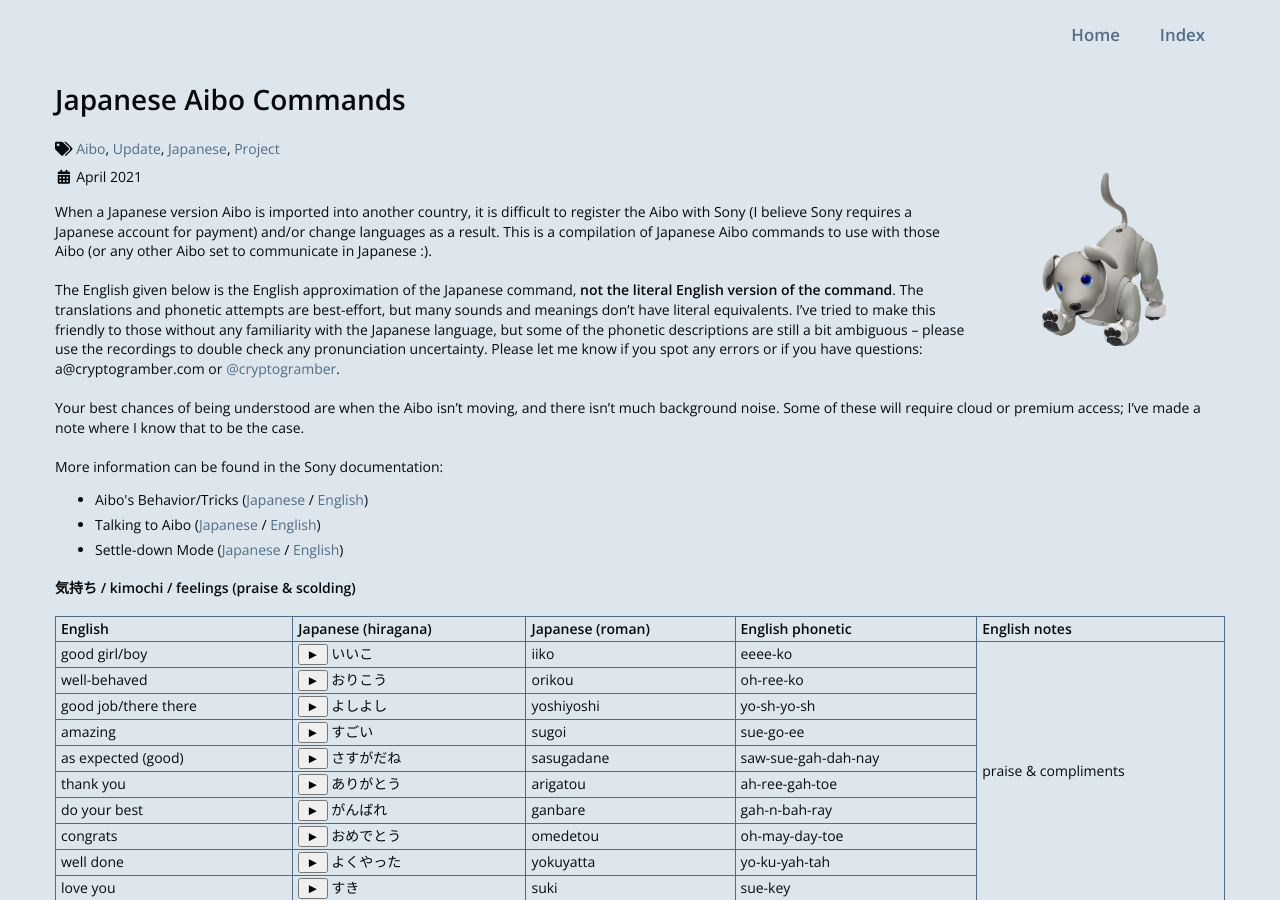
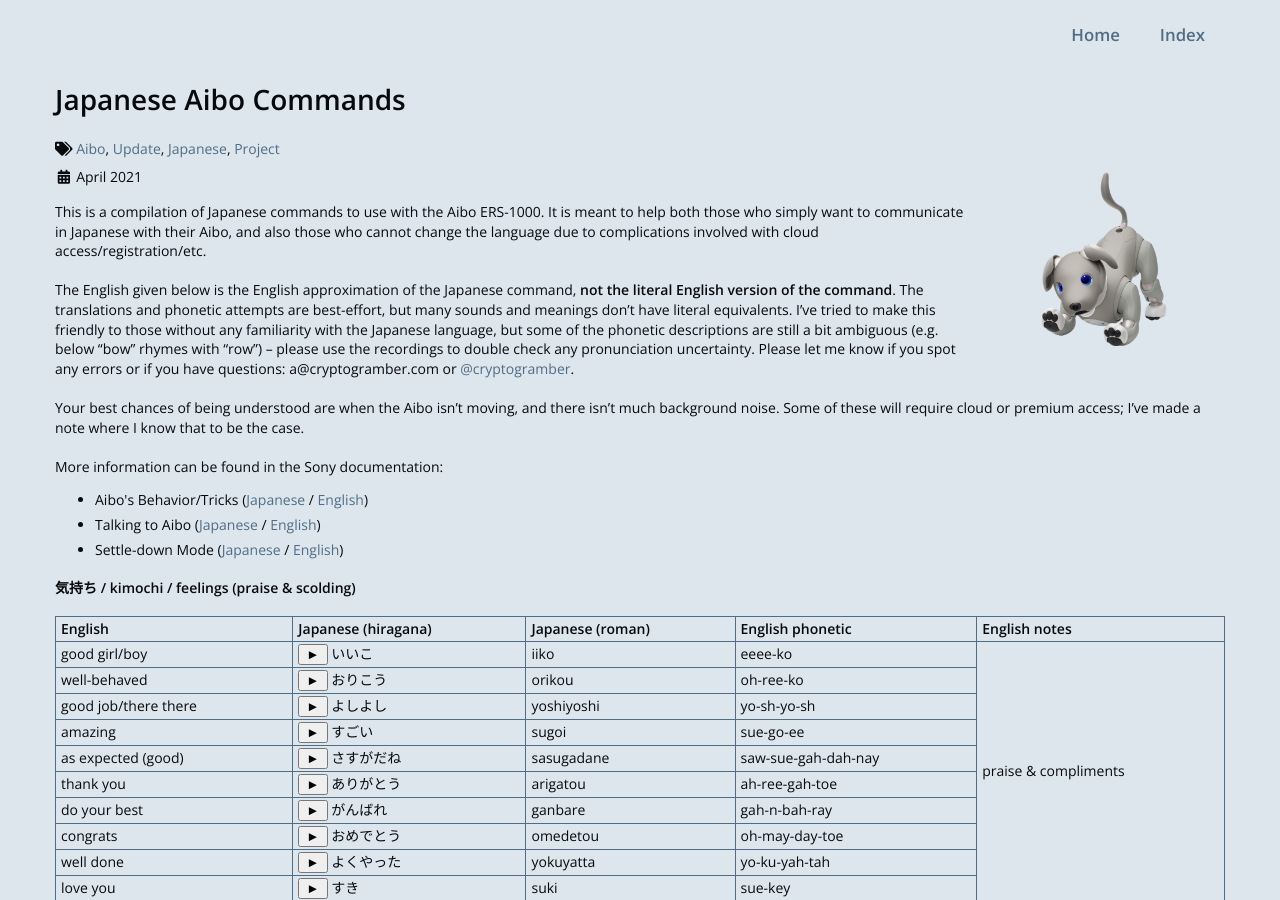
Before and after one commit to kairozu/kairozu.github.io, a Jekyll site: the page built from updates/_posts/2021-04-15-aibo-japanese.md, in a window 1280 px wide and 900 px high. Built offline with Jekyll 4.4.1, drawn with Linux system fonts in a browser that asks for light colours; nearby versions of some CDN libraries.

Commit message:
adjust explain

```diff
--- a/updates/_posts/2021-04-15-aibo-japanese.md
+++ b/updates/_posts/2021-04-15-aibo-japanese.md
@@ -21,9 +21,9 @@
     audio.play();
 }
 </script>
-When a Japanese version Aibo is imported into another country, it is difficult to register the Aibo with Sony (I believe Sony requires a Japanese account for payment) and/or change languages as a result. This is a compilation of Japanese Aibo commands to use with those Aibo (or any other Aibo set to communicate in Japanese :).
+This is a compilation of Japanese commands to use with the Aibo ERS-1000. It is meant to help both those who simply want to communicate in Japanese with their Aibo, and also those who cannot change the language due to complications involved with cloud access/registration/etc.
 <br /><br />
-The English given below is the English approximation of the Japanese command, <b>not the literal English version of the command</b>. The translations and phonetic attempts are best-effort, but many sounds and meanings don't have literal equivalents. I've tried to make this friendly to those without any familiarity with the Japanese language, but some of the phonetic descriptions are still a bit ambiguous -- please use the recordings to double check any pronunciation uncertainty. Please let me know if you spot any errors or if you have questions: a@cryptogramber.com or <a href="https://twitter.com/cryptogramber">@cryptogramber</a>.
+The English given below is the English approximation of the Japanese command, <b>not the literal English version of the command</b>. The translations and phonetic attempts are best-effort, but many sounds and meanings don't have literal equivalents. I've tried to make this friendly to those without any familiarity with the Japanese language, but some of the phonetic descriptions are still a bit ambiguous (e.g. below "bow" rhymes with "row") -- please use the recordings to double check any pronunciation uncertainty. Please let me know if you spot any errors or if you have questions: a@cryptogramber.com or <a href="https://twitter.com/cryptogramber">@cryptogramber</a>.
 <br /><br />
 Your best chances of being understood are when the Aibo isn't moving, and there isn't much background noise. Some of these will require cloud or premium access; I've made a note where I know that to be the case.
 <br /><br />
```
